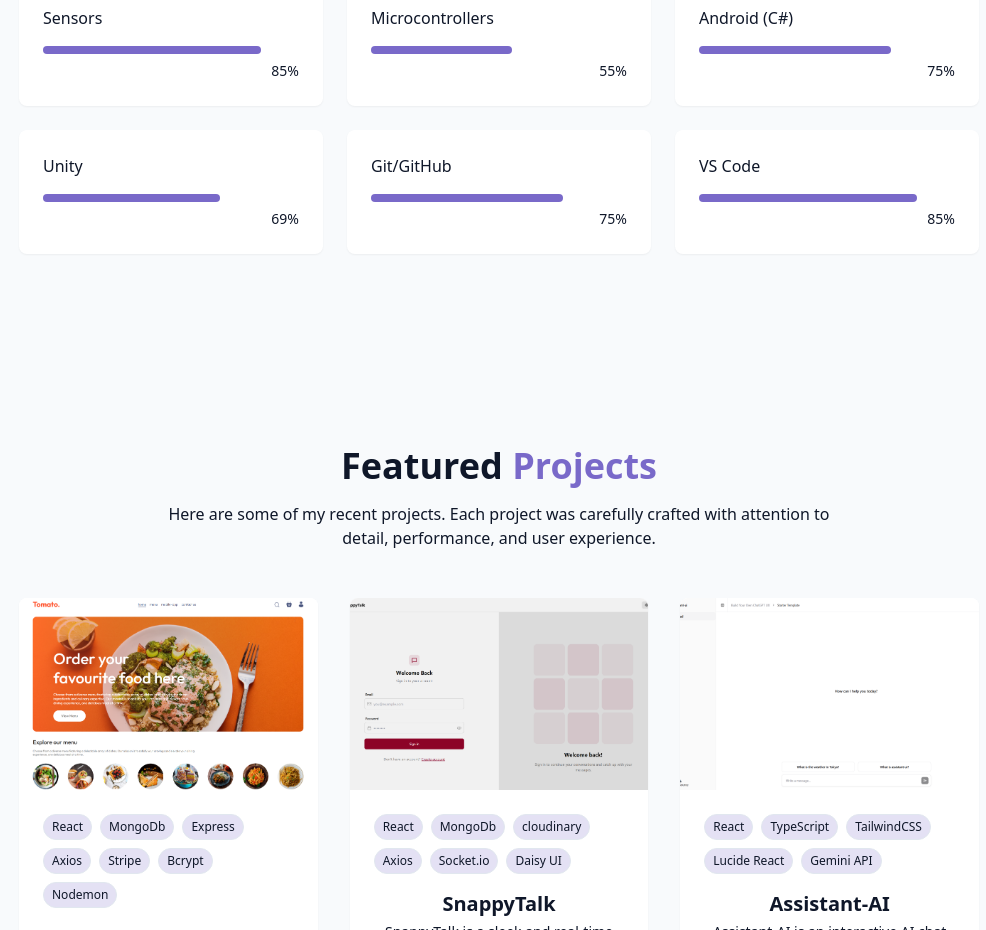
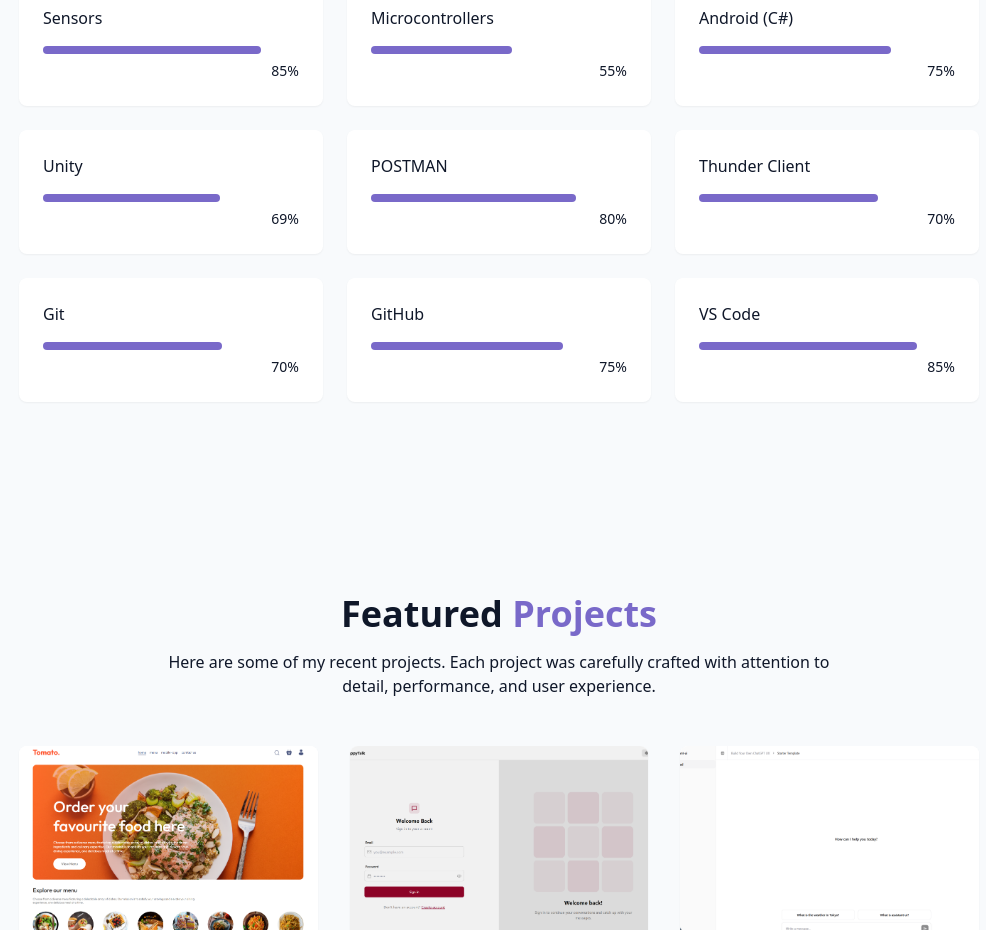
Before and after one commit to JaimilModi/JaimilModi-Portfolio, a React (Vite) app: page / in a window 1280 px wide. Shown: the part 2560-3490 px from the top of the page, without its empty margins (141-1127 px from the left). Built offline with nearby package versions, Linux system fonts and the light colour scheme.

Commit message:
small changes

```diff
--- a/src/components/SkillsSection.jsx
+++ b/src/components/SkillsSection.jsx
@@ -29,7 +29,10 @@ const skills = [
 
   { name: "Unity", level: 69, category: "game-dev" },
 
-  { name: "Git/GitHub", level: 75, category: "tools" },
+  { name: "POSTMAN", level: 80, category: "tools" },
+  { name: "Thunder Client", level: 70, category: "tools" },
+  { name: "Git", level: 70, category: "tools" },
+  { name: "GitHub", level: 75, category: "tools" },
   { name: "VS Code", level: 85, category: "tools" },
 ];
 const categories = [
```
